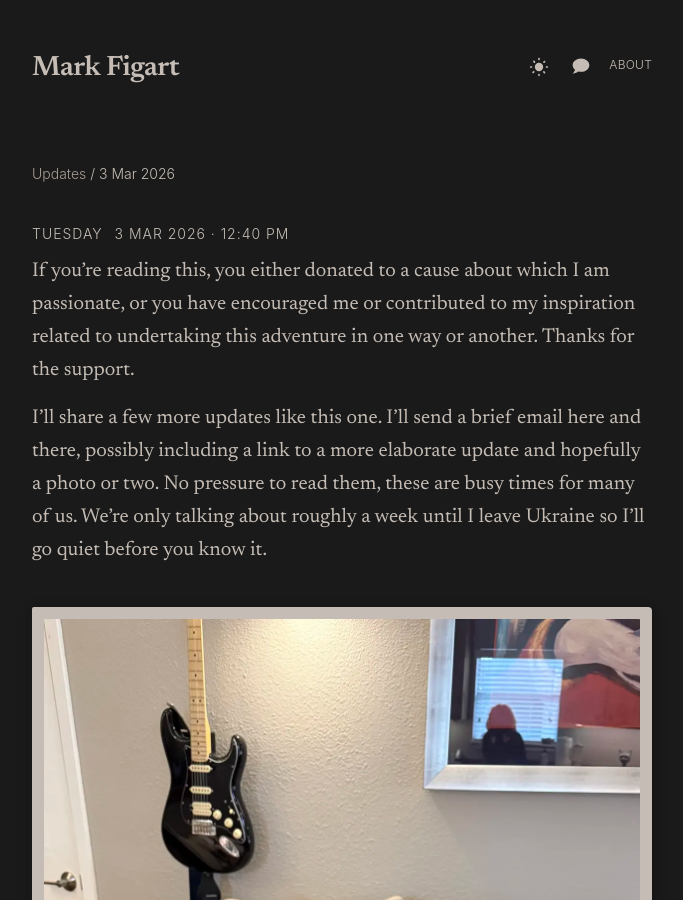
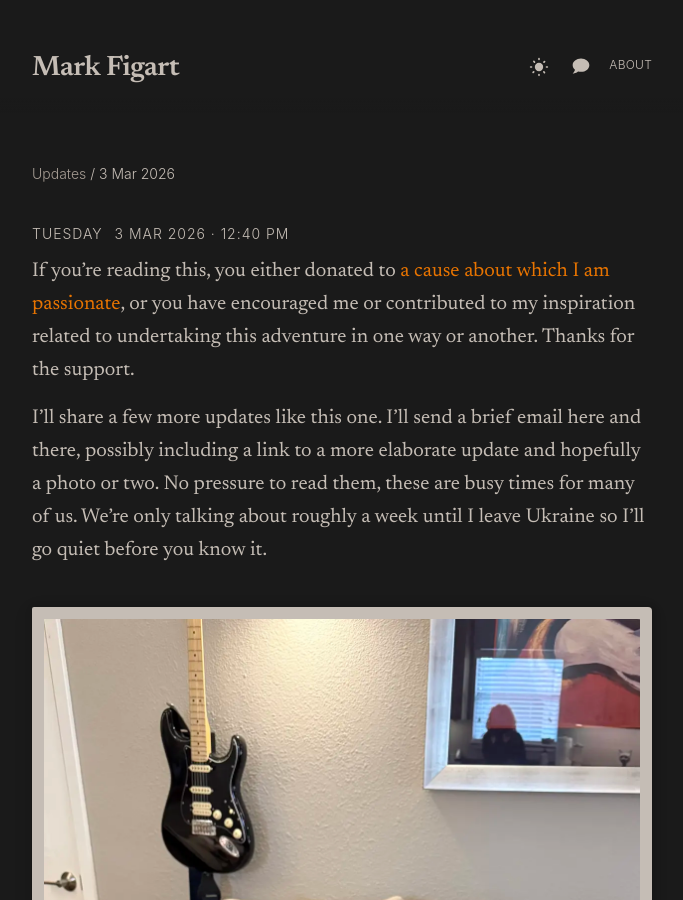
Before and after one commit to figart/60, a Jekyll site: the page built from _updates/2026-03-03-1240.md, in a window 1280 px wide and 900 px high. Shown: the whole window, without its empty margins (298-981 px from the left). Built offline with Jekyll 4.4.1, drawn with Linux system fonts in a browser that asks for light colours; part of the change alters nothing that is shown.

```diff
--- a/_updates/2026-03-03-1240.md
+++ b/_updates/2026-03-03-1240.md
@@ -4,7 +4,7 @@ published: true
 image: /assets/images/updates/2026-03-03-1240/bag-packed.webp
 ---
 
-If you're reading this, you either donated to a cause about which I am passionate, or you have encouraged me or contributed to my inspiration related to undertaking this adventure in one way or another. Thanks for the support.
+If you're reading this, you either donated to [a cause about which I am passionate](/2026/01/28/why-im-going-back-to-ukraine.html), or you have encouraged me or contributed to my inspiration related to undertaking this adventure in one way or another. Thanks for the support.
 
 I'll share a few more updates like this one. I'll send a brief email here and there, possibly including a link to a more elaborate update and hopefully a photo or two. No pressure to read them, these are busy times for many of us. We're only talking about roughly a week until I leave Ukraine so I'll go quiet before you know it.
 
```
